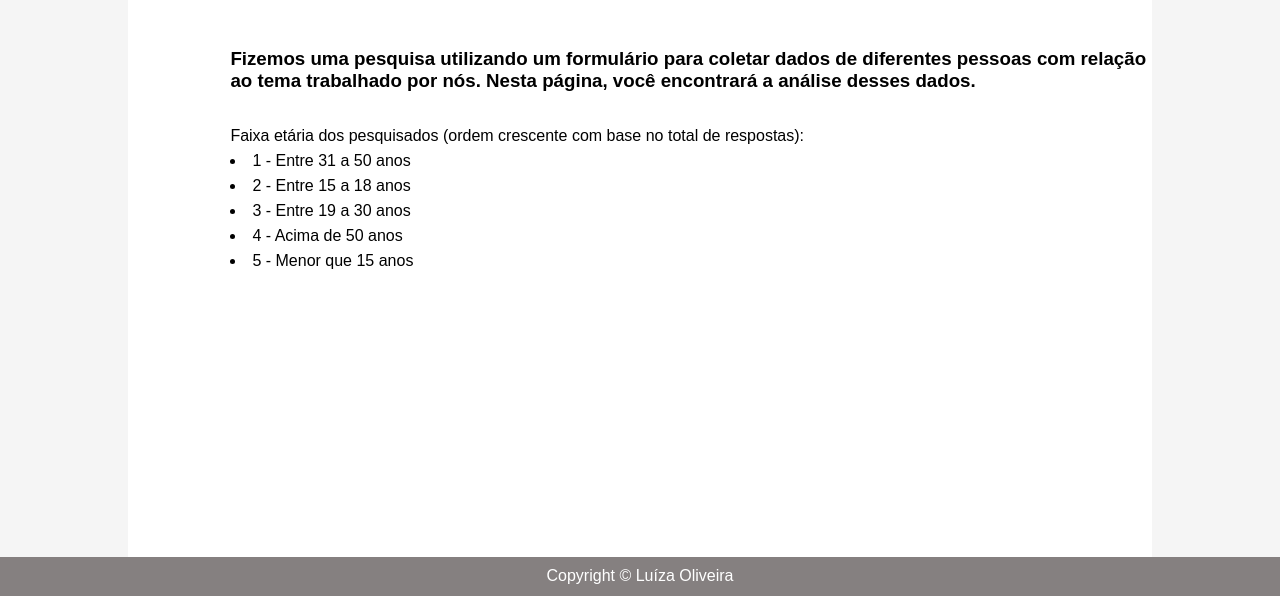
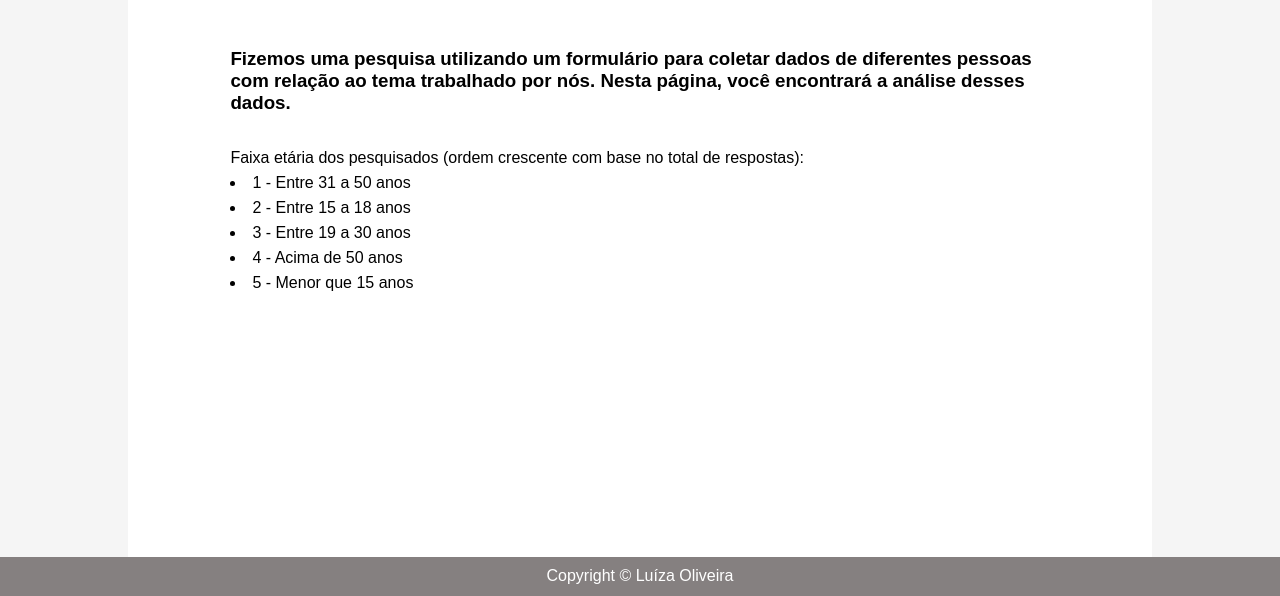
Before and after one commit to luuh-oliveira/eixo-integrador, a plain HTML site: page pesquisa.html in a window 1280 px wide. Shown: the part 204-800 px from the top of the page. Drawn offline with Linux system fonts and the light colour scheme.

Commit message:
Correções

```diff
--- /dev/null
+++ b/style-fontes.css
@@ -0,0 +1,4 @@
+.texto{
+    margin-top: 3%;
+    font-size: 1.5rem;
+}
--- a/style-pesquisa.css
+++ b/style-pesquisa.css
@@ -1,5 +1,7 @@
 #texto1{
     margin-top: 5%;
+    max-width: 80%;
+
 }
 
 #texto2{
```
Also changed, not shown: fontes.html (+1 -0 lines).
